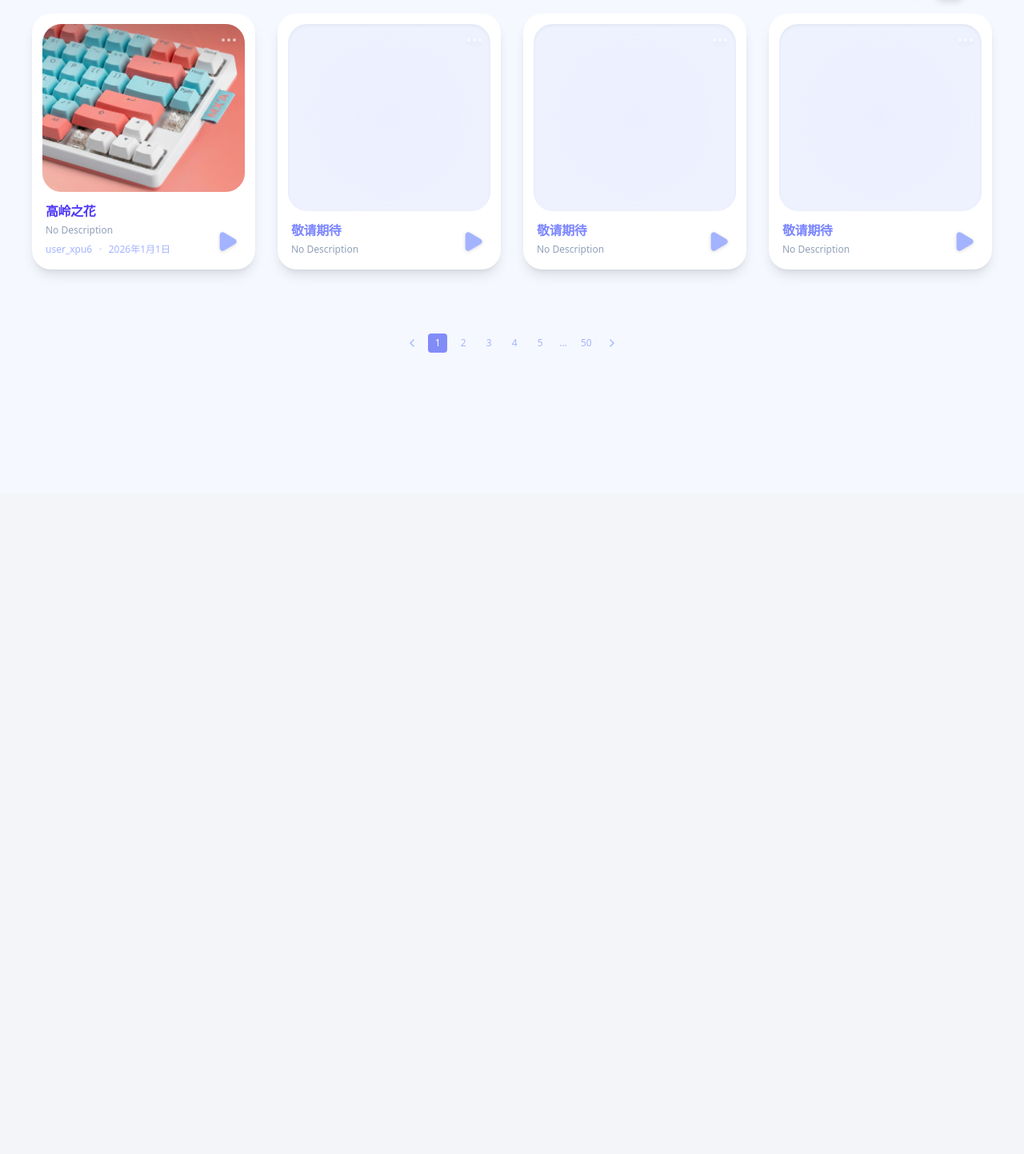
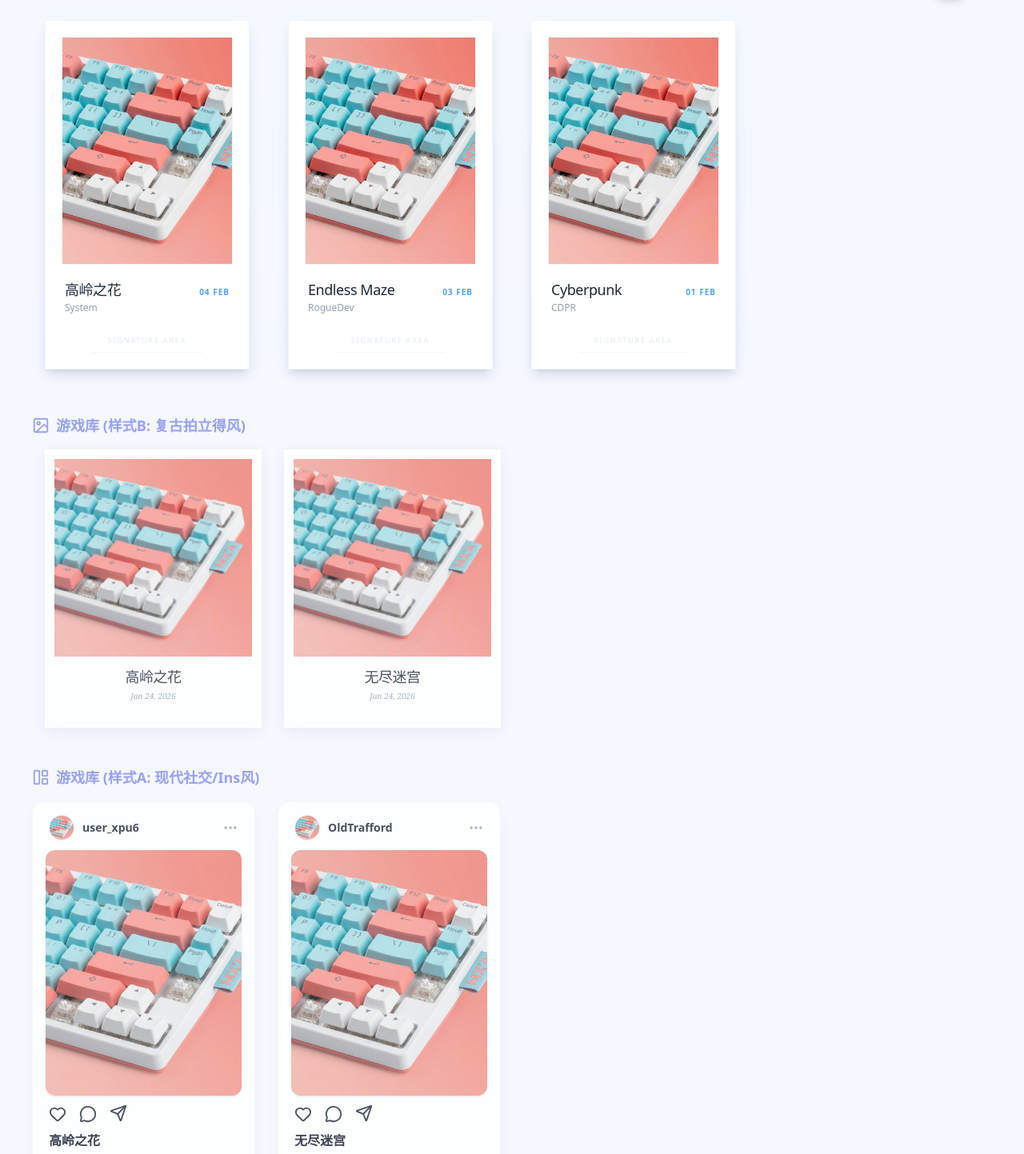
Before and after one commit to TsukimiRini/moyo-prototype-library, a Next.js app: page / in a window 1280 px wide. Shown: the part 786-2229 px from the top of the page at 80% size. Before the commit the page ends 1403 px from the top, so only its background shows below. Built offline with nearby package versions, Linux system fonts and the light colour scheme.

Commit message:
feat: add game card styles

```diff
--- a/src/app/page.tsx
+++ b/src/app/page.tsx
@@ -4,7 +4,7 @@ import DashboardSection from '@/components/DashboardSection';
 import GameCard from '@/components/GameCard';
 import Pagination from '@/components/Pagination';
 import Mascot from '@/components/Mascot';
-import { Volume2 } from 'lucide-react';
+import { Volume2, LayoutGrid, Image as ImageIcon, Sparkles, Disc, Feather, LayoutPanelLeft } from 'lucide-react';
 
 export default function Home() {
   return (
@@ -25,7 +25,7 @@ export default function Home() {
         </DashboardSection>
 
          {/* Variant E: Grid Fade (Final Corrected Request) */}
-         <DashboardSection title="上次游玩 (D款: 规整点阵渐变 - 最终版)" className="mb-12">
+         <DashboardSection title="上次游玩" className="mb-12">
           <div className="grid grid-cols-1 md:grid-cols-2 lg:grid-cols-3 gap-6">
              <GameCard
                 title="高岭之花"
@@ -57,8 +57,78 @@ export default function Home() {
           </div>
         </DashboardSection>
 
-        {/* Game Library */}
-        <DashboardSection title="游戏库" className="mb-20">
+        {/* Game Library - Style C: Elegant Blue (User Request) */}
+        <DashboardSection
+            title="游戏库 (样式C: 幽蓝雅致 - 最终版)"
+            icon={<Feather className="text-blue-400" size={22} />}
+            className="mb-12"
+        >
+          <div className="grid grid-cols-1 md:grid-cols-2 lg:grid-cols-4 gap-8 px-2">
+             <div className="p-2">
+                <GameCard
+                  title="高岭之花"
+                  description=""
+                  author="System"
+                  date="04 Feb"
+                  imageSrc="/keyboard.jpg"
+                  variant="library-elegant"
+                />
+             </div>
+             <div className="p-2">
+                <GameCard
+                  title="Endless Maze"
+                  description=""
+                  author="RogueDev"
+                  date="03 Feb"
+                  imageSrc="/keyboard.jpg"
+                  variant="library-elegant"
+                />
+             </div>
+             <div className="p-2">
+                <GameCard
+                  title="Cyberpunk"
+                  description=""
+                  author="CDPR"
+                  date="01 Feb"
+                  imageSrc="/keyboard.jpg"
+                  variant="library-elegant"
+                />
+             </div>
+          </div>
+        </DashboardSection>
+
+        {/* Game Library - Style B: Classic Polaroid */}
+        <DashboardSection
+            title="游戏库 (样式B: 复古拍立得风)"
+            icon={<ImageIcon className="text-[#818CF8]" size={22} />}
+            className="mb-12 opacity-80 hover:opacity-100 transition-opacity"
+        >
+          <div className="grid grid-cols-1 md:grid-cols-2 lg:grid-cols-4 gap-7 px-4">
+             <GameCard
+                title="高岭之花"
+                description=""
+                author="user_xpu6"
+                date="Jan 24, 2026"
+                imageSrc="/keyboard.jpg"
+                variant="library-polaroid"
+             />
+             <GameCard
+                title="无尽迷宫"
+                description=""
+                author="OldTrafford"
+                 date="Jan 24, 2026"
+                imageSrc="/keyboard.jpg"
+                variant="library-polaroid"
+             />
+          </div>
+        </DashboardSection>
+
+        {/* Game Library - Style A: Instagram Modern (Refined to Screenshot) */}
+        <DashboardSection
+            title="游戏库 (样式A: 现代社交/Ins风)"
+            icon={<LayoutPanelLeft className="text-[#818CF8]" size={22} />}
+            className="mb-20 opacity-80 hover:opacity-100 transition-opacity"
+        >
           <div className="grid grid-cols-1 md:grid-cols-2 lg:grid-cols-4 gap-7">
              <GameCard
               title="高岭之花"
@@ -66,21 +136,15 @@ export default function Home() {
               author="user_xpu6"
               date="2026年1月1日"
               imageSrc="/keyboard.jpg"
+              variant="library"
             />
             <GameCard
-              title="敬请期待"
-              description="No Description"
-              isComingSoon
-            />
-            <GameCard
-              title="敬请期待"
-              description="No Description"
-              isComingSoon
-            />
-            <GameCard
-              title="敬请期待"
-              description="No Description"
-              isComingSoon
+              title="无尽迷宫"
+              description="Amazing roguelike adventure."
+              author="OldTrafford"
+              date="2026年1月2日"
+              imageSrc="/keyboard.jpg"
+              variant="library"
             />
           </div>
         </DashboardSection>
--- a/src/components/GameCard.tsx
+++ b/src/components/GameCard.tsx
@@ -1,4 +1,4 @@
-import { Play, MoreHorizontal, Clock, Gamepad2, Save } from 'lucide-react';
+import { Play, MoreHorizontal, Clock, Gamepad2, Save, Heart, MessageCircle, Send, Star, Sparkles, SkipBack, SkipForward, Pause } from 'lucide-react';
 import Image from 'next/image';
 
 interface GameCardProps {
@@ -8,96 +8,36 @@ interface GameCardProps {
   author?: string;
   date?: string;
   isComingSoon?: boolean;
-  variant?: 'recent' | 'recent-fade' | 'recent-pixel' | 'recent-halftone' | 'recent-grid-fade' | 'library';
+  variant?: 'recent' | 'recent-fade' | 'recent-pixel' | 'recent-halftone' | 'recent-grid-fade' | 'library' | 'library-polaroid' | 'library-holographic' | 'library-elegant';
   saveName?: string;
 }
 
-// Pseudo-random function
+// ... internal helper functions unchanged ...
 const pseudoRandom = (x: number, y: number) => {
   return Math.abs(Math.sin(x * 12.9898 + y * 4.1414) * 43758.5453) % 1;
 };
 
-// --- Variant E (Final Refined Ultra): Grid Fade Overlay ---
-// Higher density. Larger effect area.
+// ... HalftoneGridOverlay unchanged ...
 function HalftoneGridOverlay() {
-  const width = 400;
-  const height = 200;
-
-  // CONFIGURATION
-  // 1. Solid White Ratio
-  const solidRatio = 0.25;
-  // 2. Fade End Ratio
-  const fadeEndRatio = 0.85;
-
+  const width = 400; const height = 200;
+  const solidRatio = 0.25; const fadeEndRatio = 0.85;
   const fadeHeight = fadeEndRatio - solidRatio;
-
-  // Ultra High Density: 80 Rows, 160 Cols -> 2.5px cells.
-  // This allows for extremely fine texture.
-  const rows = 80;
-  const cols = 160;
-
-  const cellW = width / cols;
-  const cellH = height / rows;
-
-  const dots = [];
-  const maxR = 2.0;
-
+  const rows = 80; const cols = 160;
+  const cellW = width / cols; const cellH = height / rows;
+  const dots = []; const maxR = 2.0;
   for (let y = 0; y < rows; y++) {
     for (let x = 0; x < cols; x++) {
-
-      const ratio = y / rows;
-
-      let r = 0;
-
-      // Phase 1: Solid Area
-      if (ratio < solidRatio) {
-          continue;
-      }
-
-      // Phase 2: Transition Zone
+      const ratio = y / rows; let r = 0;
+      if (ratio < solidRatio) continue;
       else if (ratio < fadeEndRatio) {
-          // Normalize ratio within the fade zone (0.0 to 1.0)
           const fadeProgress = (ratio - solidRatio) / fadeHeight;
-
-          // Easing: Using Pow 0.8 to make dots shrink faster initially but linger at small sizes longer?
-          // No, Pow > 1 keeps them big longer. Pow < 1 shrinks fast.
-          // Let's use standard linear fade-out of Area, which implies Radius = sqrt(linear).
-          // But visually, just linear radius often looks good.
-          // Let's stick to Pow 1.1 for natural feel.
           r = maxR * (1 - Math.pow(fadeProgress, 1.1));
       }
-
-      else {
-          continue;
-      }
-
-      // Allow TINY dots.
-      // Previous threshold was 0.3. Lowering to 0.05 allows "dust" like particles.
-      if (r > 0.05) {
-          dots.push(
-            <circle
-                key={`${x}-${y}`}
-                cx={x * cellW + cellW/2}
-                cy={y * cellH + cellH/2}
-                r={r}
-                fill="white"
-            />
-          );
+      else continue;
+      if (r > 0.05) dots.push(<circle key={`${x}-${y}`} cx={x * cellW + cellW/2} cy={y * cellH + cellH/2} r={r} fill="white" />);
     }
   }
-  }
-
-  return (
-    <svg
-        viewBox={`0 0 ${width} ${height}`}
-        className="absolute inset-0 w-full h-full pointer-events-none z-10"
-        preserveAspectRatio="none"
-    >
-       {/* Solid White Rect: Covers the solid ratio + tiny overlap */}
-       <rect x="0" y="0" width={width} height={height * (solidRatio + 0.02)} fill="white" />
-       {dots}
-    </svg>
-  );
+  return (<svg viewBox={`0 0 ${width} ${height}`} className="absolute inset-0 w-full h-full pointer-events-none z-10" preserveAspectRatio="none"><rect x="0" y="0" width={width} height={height * (solidRatio + 0.02)} fill="white" />{dots}</svg>);
 }
 
 export default function GameCard({
@@ -111,15 +51,13 @@ export default function GameCard({
   saveName
 }: GameCardProps) {
 
-  if (variant === 'recent') { /* ... */ return <div className="hidden"></div> }
-  if (variant === 'recent-halftone') { /* ... */ return <div className="hidden"></div> }
-
-  // Variant E: Grid Fade
+  // ... Previous Variants hidden ...
+  if (variant === 'recent') return <div className="hidden"></div>;
+  if (variant === 'recent-halftone') return <div className="hidden"></div>;
   if (variant === 'recent-grid-fade') {
+     // ... Unchanged ...
      return (
       <div className="bg-white rounded-[28px] overflow-hidden relative flex flex-col h-[200px] shadow-[0_4px_24px_rgba(200,210,255,0.45)] hover:shadow-[0_8px_32px_rgba(180,195,255,0.6)] transition-all duration-300 hover:-translate-y-1 group border border-indigo-50/50">
-
-         {/* Top Section */}
          <div className="relative z-20 p-5 flex flex-col h-full">
              <div className="flex justify-between items-start">
                  <div className="flex flex-col">
@@ -132,8 +70,6 @@ export default function GameCard({
                       <h3 className="font-extrabold text-[22px] text-slate-800 tracking-tight leading-tight z-30 relative">{title}</h3>
                  </div>
              </div>
-
-             {/* Bottom Metadata */}
              <div className="mt-auto z-20 flex items-center gap-3 text-xs font-semibold text-white/95 drop-shadow-md pb-1">
                  <div className="flex items-center gap-1 bg-black/20 backdrop-blur-sm px-2.5 py-1 rounded-lg border border-white/10 hover:bg-black/30 transition-colors cursor-default">
                      <Clock size={12} className="text-indigo-200" />
@@ -141,8 +77,6 @@ export default function GameCard({
                   </div>
              </div>
          </div>
-
-         {/* Bottom Image Layer */}
          <div className="absolute inset-0 z-0">
              {imageSrc ? (
                 <div className="relative w-full h-full bg-slate-100">
@@ -152,9 +86,7 @@ export default function GameCard({
                 <div className="w-full h-full bg-gradient-to-br from-indigo-400 to-purple-500"></div>
              )}
          </div>
-
          <HalftoneGridOverlay />
-
          <div className="absolute bottom-4 right-4 z-30">
             <div className="w-10 h-10 bg-white rounded-full shadow-[0_4px_12px_rgba(0,0,0,0.15)] flex items-center justify-center text-indigo-500 hover:bg-indigo-600 hover:text-white transition-colors cursor-pointer group-hover:scale-110 duration-200 border border-indigo-50">
                <Play fill="currentColor" size={18} className="ml-0.5" />
@@ -164,42 +96,161 @@ export default function GameCard({
     );
   }
 
-  // Library Card (Unchanged for Library)
+  // Variant F: Classic Polaroid (Unchanged)
+  if (variant === 'library-polaroid') {
+      // ... Unchanged ...
       return (
-    <div className="bg-white rounded-3xl p-3 shadow-lg hover:shadow-2xl hover:-translate-y-1 transition-all duration-300 relative flex flex-col h-[320px] border border-transparent group">
-      <div className="absolute top-5 right-5 z-20 opacity-60 hover:opacity-100 transition-opacity cursor-pointer">
-         <MoreHorizontal className="text-white drop-shadow-md" size={24} />
+      <div className="bg-white p-3 pb-8 shadow-[0_4px_20px_rgba(0,0,0,0.08)] hover:shadow-[0_12px_40px_rgba(0,0,0,0.15)] hover:-translate-y-1 hover:rotate-1 transition-all duration-300 relative flex flex-col h-auto group transform-gpu">
+         <div className={`relative w-full aspect-square bg-slate-100 shadow-inner mb-4 overflow-hidden ${!imageSrc && 'flex items-center justify-center'}`}>
+             {imageSrc ? (
+                 <Image src={imageSrc} alt={title} fill className="object-cover" unoptimized />
+             ) : (
+                <Gamepad2 className="text-slate-300" size={40} />
+             )}
+             <div className="absolute inset-0 bg-gradient-to-tr from-indigo-500/10 to-orange-500/10 opacity-30 pointer-events-none mix-blend-overlay"></div>
+             <div className="absolute inset-0 flex items-center justify-center opacity-0 group-hover:opacity-100 transition-opacity duration-300 bg-black/10 backdrop-blur-[1px]">
+                <div className="w-14 h-14 bg-white/90 backdrop-blur-md rounded-full flex items-center justify-center text-slate-800 shadow-xl scale-90 group-hover:scale-100 transition-all cursor-pointer">
+                    <Play fill="currentColor" size={24} className="ml-1" />
                 </div>
-      <div className={`flex-1 rounded-3xl mb-3 overflow-hidden relative w-full ${!imageSrc ? 'bg-indigo-50' : ''} shadow-inner`}>
-        {imageSrc ? (
-          <div className="relative w-full h-full bg-red-100">
-            <Image src={imageSrc} alt={title} fill className="object-cover" unoptimized />
-            <div className="absolute top-0 w-full h-16 bg-gradient-to-b from-black/20 to-transparent"></div>
              </div>
-        ) : (
-           <div className="w-full h-full flex items-center justify-center">
-              <div className="w-20 h-20 bg-indigo-100 rounded-full blur-2xl opacity-50"></div>
          </div>
-        )}
-      </div>
-      <div className="px-1 pb-1 flex flex-col">
-        <h3 className={`font-bold text-base tracking-tight mb-1 ${isComingSoon ? 'text-indigo-400' : 'text-indigo-600'}`}>
+         <div className="px-2 flex flex-col items-center text-center">
+            <h3 className={`font-serif text-lg text-slate-800 tracking-tight leading-none mb-2 ${isComingSoon ? 'opacity-50 italic' : ''}`}>
                {title}
             </h3>
-        <p className="text-slate-400 text-xs font-medium">{description || 'No Description'}</p>
+            <p className="font-serif text-[10px] text-slate-400 italic">
+               {date || 'Memories'}
+            </p>
+         </div>
+      </div>
+    );
+  }
 
-        {author && date && (
-          <div className="mt-2 flex items-center gap-2 text-xs text-indigo-300 font-medium">
-            <span>{author}</span>
-            <span className="text-slate-200">•</span>
-            <span>{date}</span>
-          </div>
+  // Variant H/I: Elegant Blue Polaroid (Refined)
+  // Replaced 'library-holographic' with 'library-elegant' for clarity in request fulfillment,
+  // but keeping 'library-elegant' mapped to the new design.
+  if (variant === 'library-elegant' || variant === 'library-holographic') {
+    return (
+      <div className="relative group transition-all duration-500 hover:-translate-y-2 hover:shadow-[0_20px_40px_-10px_rgba(30,58,138,0.2)]">
+
+        {/* Soft Blue Glow Behind */}
+        <div className="absolute -inset-0.5 bg-gradient-to-b from-blue-50 to-indigo-100 rounded-lg blur-sm opacity-50 group-hover:opacity-100 transition duration-500"></div>
+
+        {/* Card Body - Crisp White with thick borders */}
+        <div className="relative bg-white p-5 pb-5 shadow-lg backdrop-blur-sm overflow-hidden border border-slate-100 flex flex-col items-center">
+
+            {/* Image Container - Vertical Portrait Layout aspect-[3/4] */}
+            {/* Added a thin border around the image to separate it from the white frame nicely */}
+            <div className={`relative w-full aspect-[3/4] overflow-hidden bg-slate-50 mb-5 shadow-inner border border-slate-100 ${!imageSrc && 'flex items-center justify-center'}`}>
+                {imageSrc ? (
+                    <Image src={imageSrc} alt={title} fill className="object-cover opacity-100 group-hover:scale-[1.03] transition-transform duration-700" unoptimized />
+                ) : (
+                    <div className="text-slate-300 font-serif italic text-xs">No Image</div>
                 )}
 
-        <div className="absolute bottom-3 right-3 p-2 text-indigo-300 group-hover:text-indigo-500 transition-colors cursor-pointer group-hover:scale-110 duration-200">
-           <Play fill="currentColor" size={28} className="drop-shadow-sm" />
+                {/* Subtle sheen layer */}
+                <div className="absolute inset-0 bg-gradient-to-tr from-white/20 to-transparent pointer-events-none mix-blend-overlay"></div>
+
+                {/* Play Button - Integrated into the image area bottom right, classic style */}
+                <div className="absolute bottom-3 right-3 opacity-0 group-hover:opacity-100 transition-opacity duration-300 scale-90 group-hover:scale-100 translate-y-2 group-hover:translate-y-0">
+                    <div className="w-10 h-10 bg-white/90 backdrop-blur rounded-full flex items-center justify-center text-blue-600 shadow-md hover:bg-blue-600 hover:text-white transition-colors cursor-pointer">
+                        <Play fill="currentColor" size={16} className="ml-0.5" />
+                    </div>
+                </div>
+            </div>
+
+            {/* Content Area - Clean Layout */}
+            <div className="w-full flex flex-col relative px-1">
+
+                 <div className="flex justify-between items-baseline mb-1">
+                      <h3 className="font-medium text-lg text-slate-800 tracking-tight leading-tight">
+                        {title}
+                      </h3>
+                      <span className="text-[10px] text-blue-400 font-bold uppercase tracking-widest shrink-0 ml-2">
+                        {date || 'NOW'}
+                      </span>
+                 </div>
+
+                 <div className="flex items-center justify-between">
+                      <span className="text-xs text-slate-400 font-normal">
+                          {author || 'Unknown Artist'}
+                      </span>
+                 </div>
+
+                 {/* Signature Space - Reserved Area */}
+                 {/* Visual placeholder for where the signature will go */}
+                 <div className="mt-4 w-full h-8 flex items-center justify-center relative">
+                      <div className="absolute bottom-0 w-2/3 h-[1px] bg-slate-100"></div>
+                      <span className="text-[9px] text-slate-200 uppercase tracking-[0.2em] select-none">Signature Area</span>
+                 </div>
             </div>
         </div>
       </div>
     );
   }
+
+  // Variant: Library (Default Instagram / "Like Before")
+  if (variant === 'library') {
+    return (
+      <div className="bg-white rounded-2xl p-4 pb-5 shadow-[0_8px_30px_rgba(0,0,0,0.04)] hover:shadow-[0_12px_40px_rgba(0,0,0,0.08)] transition-all duration-300 relative flex flex-col h-auto border border-slate-100/60 group">
+
+        {/* Header - Avatar + Name */}
+        <div className="flex items-center justify-between mb-3 px-1">
+            <div className="flex items-center gap-2.5">
+               <div className="w-8 h-8 rounded-full bg-indigo-50 border border-indigo-100 flex items-center justify-center overflow-hidden">
+                  {imageSrc ? (
+                     <Image src={imageSrc} width={32} height={32} alt="avatar" className="object-cover w-full h-full" unoptimized />
+                  ) : (
+                     <span className="text-[10px] font-bold text-indigo-400">?</span>
+                  )}
+               </div>
+               <span className="text-sm font-bold text-slate-800">{author || 'user_xpu6'}</span>
+            </div>
+            <MoreHorizontal size={20} className="text-slate-400 cursor-pointer hover:text-slate-600" />
+        </div>
+
+        {/* Main Image */}
+        <div className={`rounded-xl overflow-hidden relative w-full aspect-[4/5] bg-slate-100 mb-3 shadow-sm`}>
+          {imageSrc ? (
+              <Image src={imageSrc} alt={title} fill className="object-cover" unoptimized />
+          ) : (
+             <div className="w-full h-full flex flex-col items-center justify-center gap-2">
+                <Gamepad2 className="text-indigo-200" size={32} />
+             </div>
+          )}
+
+          {/* Play Button Overlay - Appears on hover */}
+          <div className="absolute inset-0 flex items-center justify-center opacity-0 group-hover:opacity-100 transition-opacity duration-300 bg-black/10 backdrop-blur-[1px]">
+             <div className="w-14 h-14 bg-white/90 backdrop-blur-md rounded-full flex items-center justify-center text-indigo-600 shadow-xl scale-90 group-hover:scale-100 transition-all cursor-pointer hover:bg-indigo-600 hover:text-white border border-white/50">
+                <Play fill="currentColor" size={24} className="ml-1" />
+             </div>
+          </div>
+        </div>
+
+        {/* Action Icons */}
+        <div className="flex items-center gap-4 mb-3 px-1 text-slate-800">
+            <Heart size={22} className="cursor-pointer hover:text-red-500 hover:fill-red-50 transition-colors" />
+            <MessageCircle size={22} className="cursor-pointer hover:text-indigo-500 transition-colors" />
+            <Send size={22} className="cursor-pointer hover:text-indigo-500 -mt-0.5 transition-colors" />
+            <div className="flex-1"></div>
+        </div>
+
+        {/* Text Content */}
+        <div className="px-1 flex flex-col gap-1">
+          <h3 className="font-bold text-base text-slate-900 leading-tight">
+             {title}
+          </h3>
+          <p className="text-sm text-slate-500 font-normal leading-relaxed">
+             {description || 'No Description'}
+          </p>
+          <div className="mt-2 text-xs text-slate-400 font-normal">
+             {date || '2026年1月1日'}
+          </div>
+        </div>
+      </div>
+    );
+  }
+
+  // Fallback (Should be covered by variants above but satisfy TS)
+  return <div className="hidden"></div>;
+}
```
Lines whose indentation alone changed are shown as unchanged.
